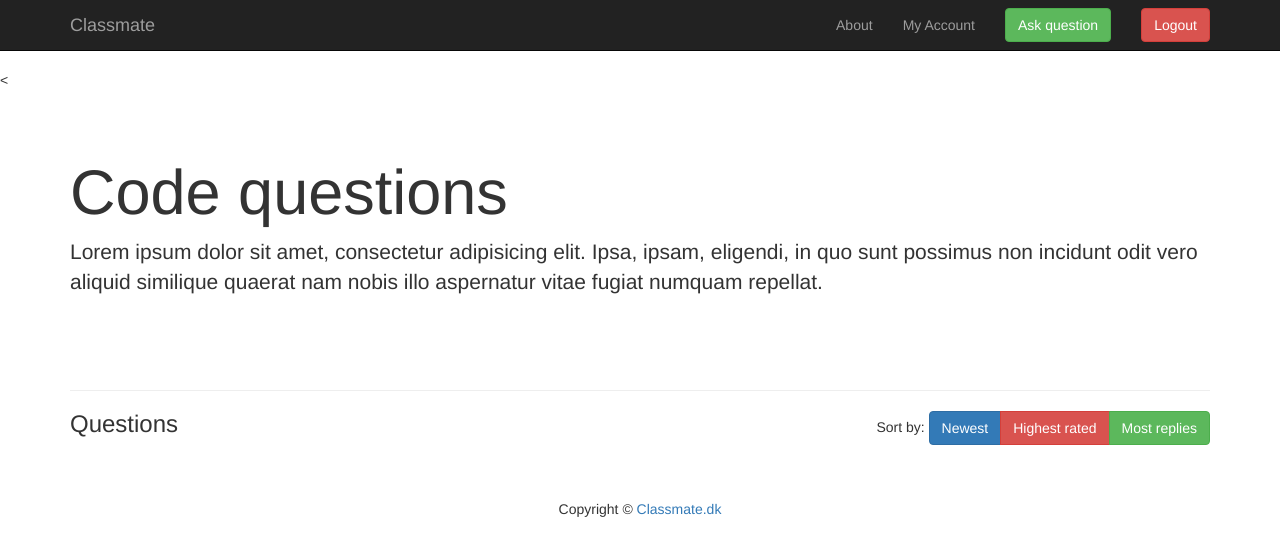
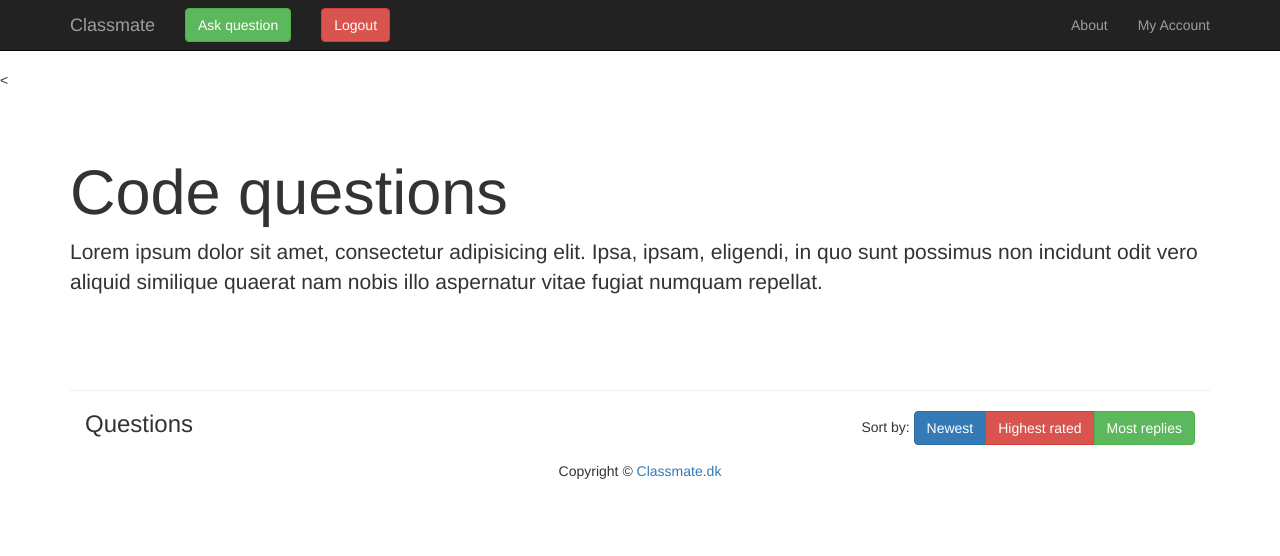
Before and after one commit to bdobry/hackathon2016, a PHP site: page /code.php in a window 1280 px wide. Shown: the top 556 px of the page. Run offline with PHP 8.4, Linux system fonts and the light colour scheme; some libraries are stand-ins or nearby versions.

Commit message:
no message

```diff
--- a/code.php
+++ b/code.php
@@ -16,7 +16,6 @@
         <hr>
 
         <!-- Title -->
-        <div class="row">
             <div class="col-sm-6 col-md-6">
                 <h3 class="no-mg-top">Questions</h3>
                 </div>
@@ -30,7 +29,6 @@
                 </div>
                 </div>
             <div class="question-container col-sm-12"></div>
-        </div>
 
 
 	<?php
--- a/css/style.css
+++ b/css/style.css
@@ -131,3 +131,8 @@ a .categoryiconwrap{
 .vote.upvote.on{
 	color: #449d44;
 }
+
+.container>.navbar-header, .container-fluid>.navbar-header, .container>.navbar-collapse, .container-fluid>.navbar-collapse {
+    margin-right: 0px;
+    margin-left: 0px;
+}
--- a/design.php
+++ b/design.php
@@ -16,7 +16,6 @@
         <hr>
 
         <!-- Title -->
-        <div class="row">
             <div class="col-sm-6 col-md-6">
                 <h3 class="no-mg-top">Questions</h3>
                 </div>
@@ -32,8 +31,6 @@
 
             <div class="question-container col-sm-12"></div>
 
-        </div>
-
 
 	<?php
 	echo file_get_contents("pagefooter.php");
--- a/header.php
+++ b/header.php
@@ -11,28 +11,28 @@
                 </button>
                 <a class="navbar-brand" href="main.php">Classmate</a>
             </div>
+            <form class="navbar-left navbar-form" action="" method="post">
+            <button class="btn btn-success navbar-button">Ask question</button>
+            </form>
+            <form class="navbar-left navbar-form" action="logout.php" method="post">
+                    <button class="btn btn-danger navbar-button" type="submit">Logout</button>
+            </form>
+
             <!-- Collect the nav links, forms, and other content for toggling -->
             <div class="collapse navbar-collapse" id="bs-example-navbar-collapse-1">
                 <ul class="nav navbar-nav navbar-right">
+
                     <li>
                         <a href="#">About</a>
                     </li>
                     <li>
                         <a href="#">My Account</a>
                     </li>
-                    <li>
-                        <form class="navbar-form" action="" method="post">
-                            <button class="btn btn-success">Ask question</button>
-                        </form>
-                    </li>
-                    <li>
-                        <form class="navbar-form" action="logout.php" method="post">
-                            <button class="btn btn-danger" type="submit">Logout</button>
-                        </form>
-                    </li>
                 </ul>
+
             </div>
             <!-- /.navbar-collapse -->
         </div>
+
         <!-- /.container -->
     </nav>
--- a/off-topic.php
+++ b/off-topic.php
@@ -16,7 +16,6 @@
         <hr>
 
         <!-- Title -->
-        <div class="row">
             <div class="col-sm-6 col-md-6">
                 <h3 class="no-mg-top">Questions</h3>
                 </div>
@@ -30,7 +29,6 @@
                 </div>
                 </div>
             <div class="question-container col-sm-12"></div>
-        </div>
 
 
 	<?php
```
